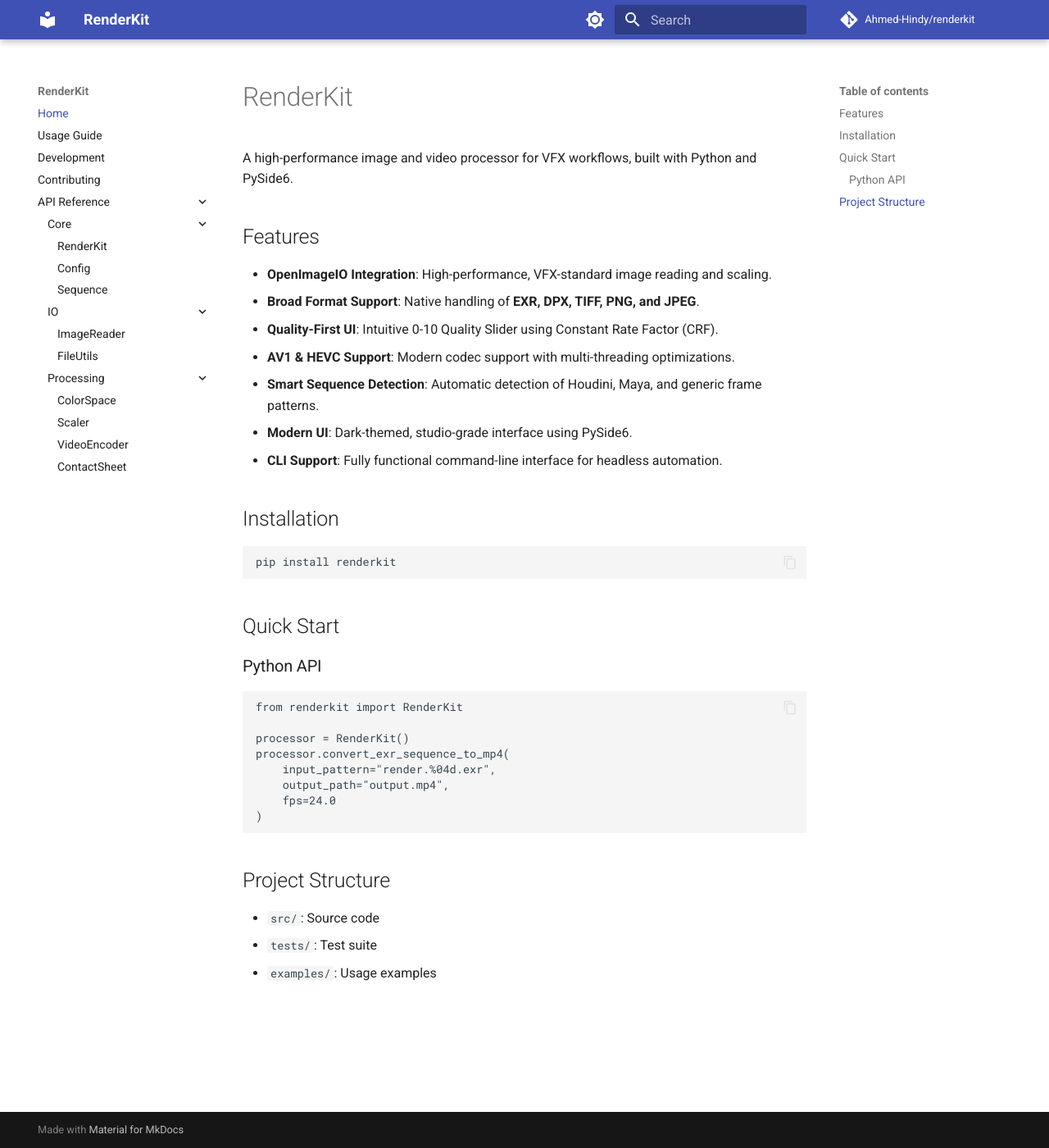
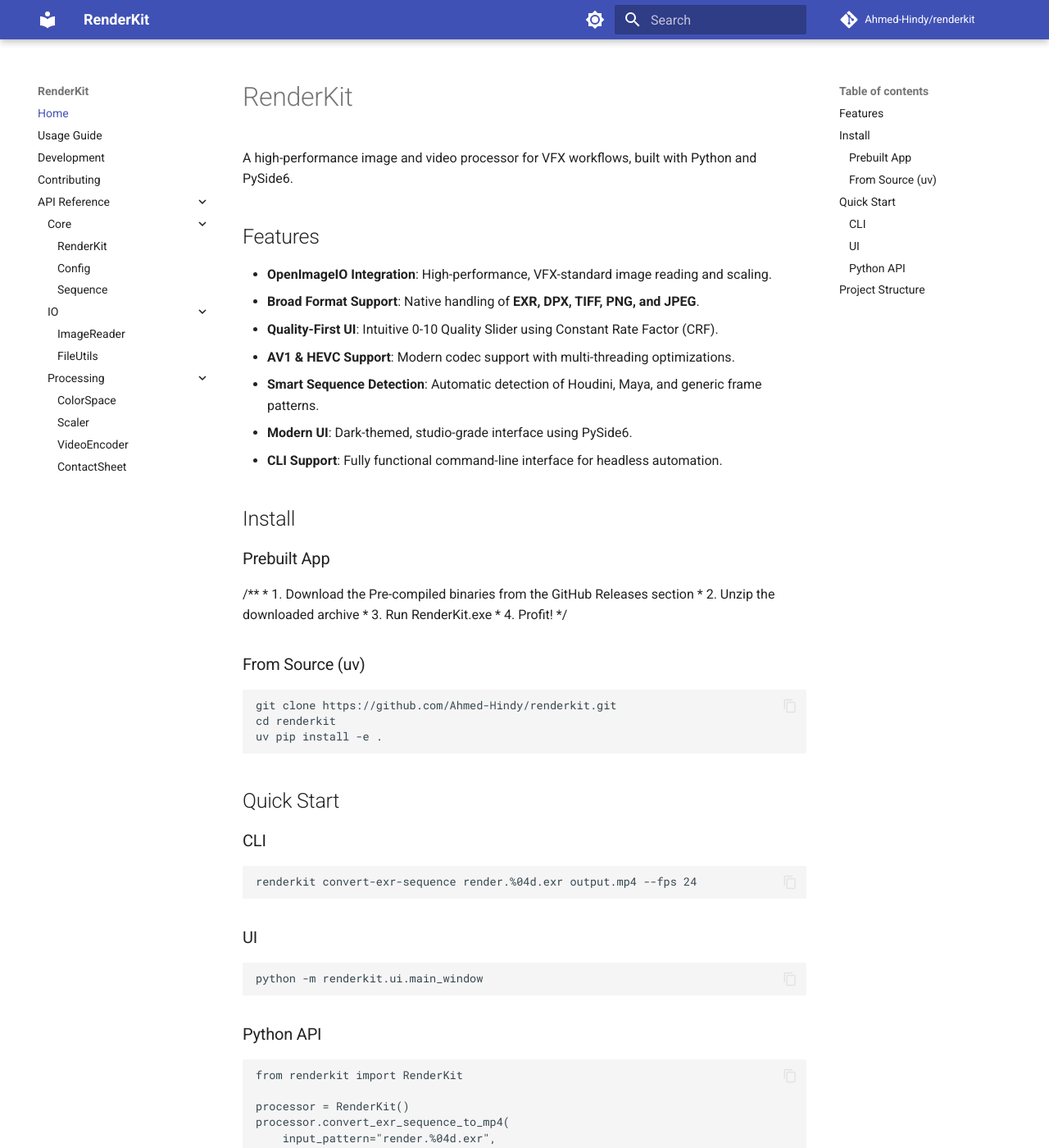
Before and after one commit to Ahmed-Hindy/renderkit, an MkDocs documentation site: the page built from docs/index.md, in a window 1280 px wide and 1400 px high. Shown: the whole window at 82% size. Built offline with MkDocs 1.6.1 and Material for MkDocs 9.7.7, drawn with Linux system fonts in a browser that asks for light colours; comment, search, counter and statistics services are not loaded.

Commit message:
docs: update README, contributing, development, and usage guides.

````diff
--- a/docs/contributing.md
+++ b/docs/contributing.md
@@ -11,7 +11,12 @@ Contributions are welcome! Please follow these guidelines:
 ## Pull Request Workflow
 
 1.  Clone your fork.
-2.  Install dev dependencies: `uv pip install -e ".[dev]"`
+2.  Install dev dependencies:
+
+    ```bash
+    uv venv
+    uv pip install -e ".[dev]"
+    ```
 3.  Create a branch.
 4.  Make changes.
 5.  Verify tests: `pytest`
--- a/docs/index.md
+++ b/docs/index.md
@@ -12,13 +12,39 @@ A high-performance image and video processor for VFX workflows, built with Pytho
 - **Modern UI**: Dark-themed, studio-grade interface using PySide6.
 - **CLI Support**: Fully functional command-line interface for headless automation.
 
-## Installation
+## Install
+
+### Prebuilt App
+
+/**
+ * 1. Download the Pre-compiled binaries from the GitHub Releases section
+ * 2. Unzip the downloaded archive
+ * 3. Run RenderKit.exe
+ * 4. Profit!
+ */
+
+
+### From Source (uv)
 
 ```bash
-pip install renderkit
+git clone https://github.com/Ahmed-Hindy/renderkit.git
+cd renderkit
+uv pip install -e .
 ```
 
 ## Quick Start
+
+### CLI
+
+```bash
+renderkit convert-exr-sequence render.%04d.exr output.mp4 --fps 24
+```
+
+### UI
+
+```bash
+python -m renderkit.ui.main_window
+```
 
 ### Python API
 
````
Also changed, not shown: README.md (+26 -4 lines), docs/development.md (+16 -9 lines), docs/usage.md (+45 -14 lines), 2 other files.
